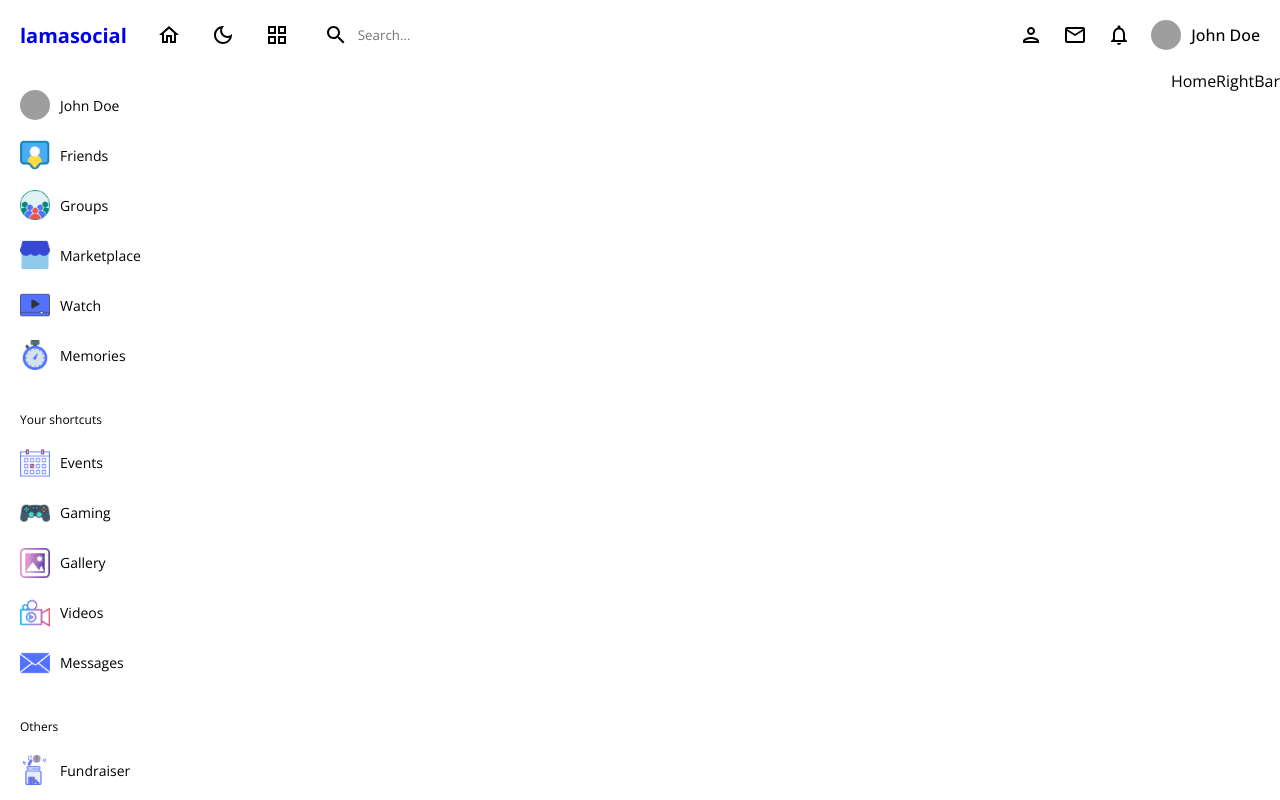
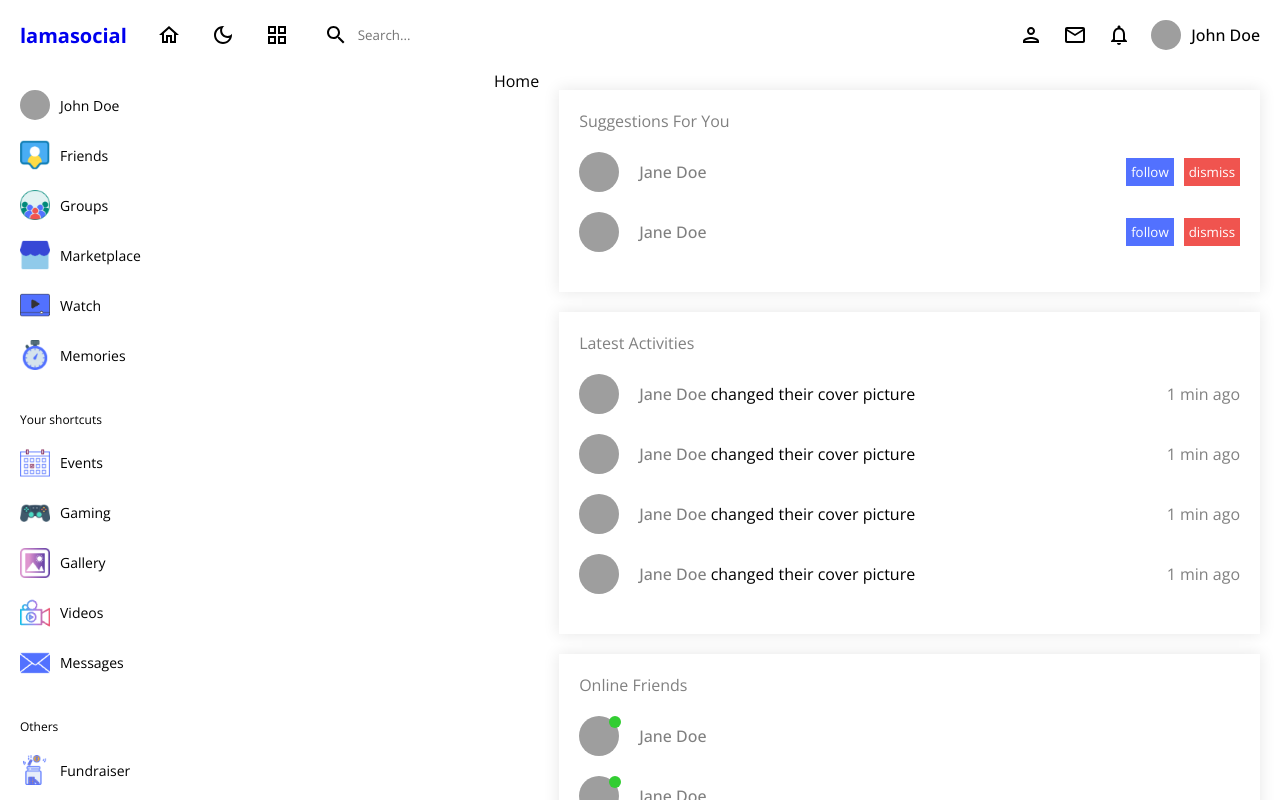
Before and after one commit to alexangria1992/social-media-app, a React (Vite) app in the folder client/: page / in a window 1280 px wide. Built offline with nearby package versions, Linux system fonts and the light colour scheme; grey boxes are pictures that could not be loaded.

Commit message:
Right Bar

```diff
--- a/client/src/components/rightBar/RightBar.jsx
+++ b/client/src/components/rightBar/RightBar.jsx
@@ -1,6 +1,204 @@
 import "./RightBar.scss";
 const RightBar = () => {
-  return <div>RightBar</div>;
+  return (
+    <div className="rightBar">
+      <div className="container">
+        <div className="item">
+          <span>Suggestions For You</span>
+          <div className="user">
+            <div className="userInfo">
+              <img
+                src="https://images.pexels.com/photos/4881619/pexels-photo-4881619.jpeg?auto=compress&cs=tinysrgb&w=1600"
+                alt=""
+              />
+              <span>Jane Doe</span>
+            </div>
+            <div className="buttons">
+              <button>follow</button>
+              <button>dismiss</button>
+            </div>
+          </div>
+          <div className="user">
+            <div className="userInfo">
+              <img
+                src="https://images.pexels.com/photos/4881619/pexels-photo-4881619.jpeg?auto=compress&cs=tinysrgb&w=1600"
+                alt=""
+              />
+              <span>Jane Doe</span>
+            </div>
+            <div className="buttons">
+              <button>follow</button>
+              <button>dismiss</button>
+            </div>
+          </div>
+        </div>
+        <div className="item">
+          <span>Latest Activities</span>
+          <div className="user">
+            <div className="userInfo">
+              <img
+                src="https://images.pexels.com/photos/4881619/pexels-photo-4881619.jpeg?auto=compress&cs=tinysrgb&w=1600"
+                alt=""
+              />
+              <p>
+                <span>Jane Doe</span> changed their cover picture
+              </p>
+            </div>
+            <span>1 min ago</span>
+          </div>
+          <div className="user">
+            <div className="userInfo">
+              <img
+                src="https://images.pexels.com/photos/4881619/pexels-photo-4881619.jpeg?auto=compress&cs=tinysrgb&w=1600"
+                alt=""
+              />
+              <p>
+                <span>Jane Doe</span> changed their cover picture
+              </p>
+            </div>
+            <span>1 min ago</span>
+          </div>
+          <div className="user">
+            <div className="userInfo">
+              <img
+                src="https://images.pexels.com/photos/4881619/pexels-photo-4881619.jpeg?auto=compress&cs=tinysrgb&w=1600"
+                alt=""
+              />
+              <p>
+                <span>Jane Doe</span> changed their cover picture
+              </p>
+            </div>
+            <span>1 min ago</span>
+          </div>
+          <div className="user">
+            <div className="userInfo">
+              <img
+                src="https://images.pexels.com/photos/4881619/pexels-photo-4881619.jpeg?auto=compress&cs=tinysrgb&w=1600"
+                alt=""
+              />
+              <p>
+                <span>Jane Doe</span> changed their cover picture
+              </p>
+            </div>
+            <span>1 min ago</span>
+          </div>
+        </div>
+        <div className="item">
+          <span>Online Friends</span>
+          <div className="user">
+            <div className="userInfo">
+              <img
+                src="https://images.pexels.com/photos/4881619/pexels-photo-4881619.jpeg?auto=compress&cs=tinysrgb&w=1600"
+                alt=""
+              />
+              <div className="online" />
+              <span>Jane Doe</span>
+            </div>
+          </div>
+          <div className="user">
+            <div className="userInfo">
+              <img
+                src="https://images.pexels.com/photos/4881619/pexels-photo-4881619.jpeg?auto=compress&cs=tinysrgb&w=1600"
+                alt=""
+              />
+              <div className="online" />
+              <span>Jane Doe</span>
+            </div>
+          </div>
+          <div className="user">
+            <div className="userInfo">
+              <img
+                src="https://images.pexels.com/photos/4881619/pexels-photo-4881619.jpeg?auto=compress&cs=tinysrgb&w=1600"
+                alt=""
+              />
+              <div className="online" />
+              <span>Jane Doe</span>
+            </div>
+          </div>
+          <div className="user">
+            <div className="userInfo">
+              <img
+                src="https://images.pexels.com/photos/4881619/pexels-photo-4881619.jpeg?auto=compress&cs=tinysrgb&w=1600"
+                alt=""
+              />
+              <div className="online" />
+              <span>Jane Doe</span>
+            </div>
+          </div>
+          <div className="user">
+            <div className="userInfo">
+              <img
+                src="https://images.pexels.com/photos/4881619/pexels-photo-4881619.jpeg?auto=compress&cs=tinysrgb&w=1600"
+                alt=""
+              />
+              <div className="online" />
+              <span>Jane Doe</span>
+            </div>
+          </div>
+          <div className="user">
+            <div className="userInfo">
+              <img
+                src="https://images.pexels.com/photos/4881619/pexels-photo-4881619.jpeg?auto=compress&cs=tinysrgb&w=1600"
+                alt=""
+              />
+              <div className="online" />
+              <span>Jane Doe</span>
+            </div>
+          </div>
+          <div className="user">
+            <div className="userInfo">
+              <img
+                src="https://images.pexels.com/photos/4881619/pexels-photo-4881619.jpeg?auto=compress&cs=tinysrgb&w=1600"
+                alt=""
+              />
+              <div className="online" />
+              <span>Jane Doe</span>
+            </div>
+          </div>
+          <div className="user">
+            <div className="userInfo">
+              <img
+                src="https://images.pexels.com/photos/4881619/pexels-photo-4881619.jpeg?auto=compress&cs=tinysrgb&w=1600"
+                alt=""
+              />
+              <div className="online" />
+              <span>Jane Doe</span>
+            </div>
+          </div>
+          <div className="user">
+            <div className="userInfo">
+              <img
+                src="https://images.pexels.com/photos/4881619/pexels-photo-4881619.jpeg?auto=compress&cs=tinysrgb&w=1600"
+                alt=""
+              />
+              <div className="online" />
+              <span>Jane Doe</span>
+            </div>
+          </div>
+          <div className="user">
+            <div className="userInfo">
+              <img
+                src="https://images.pexels.com/photos/4881619/pexels-photo-4881619.jpeg?auto=compress&cs=tinysrgb&w=1600"
+                alt=""
+              />
+              <div className="online" />
+              <span>Jane Doe</span>
+            </div>
+          </div>
+          <div className="user">
+            <div className="userInfo">
+              <img
+                src="https://images.pexels.com/photos/4881619/pexels-photo-4881619.jpeg?auto=compress&cs=tinysrgb&w=1600"
+                alt=""
+              />
+              <div className="online" />
+              <span>Jane Doe</span>
+            </div>
+          </div>
+        </div>
+      </div>
+    </div>
+  );
 };
 
 export default RightBar;
--- a/client/src/components/rightBar/RightBar.scss
+++ b/client/src/components/rightBar/RightBar.scss
@@ -0,0 +1,90 @@
+.rightBar {
+  flex: 3;
+  position: sticky;
+  top: 70px;
+  height: calc(100vh - 70px);
+  overflow: scroll;
+  background-color: themed("bgSoft");
+
+  &::-webkit-scrollbar {
+    display: none;
+  }
+
+  .container {
+    padding: 20px;
+
+    .item {
+      -webkit-box-shadow: 0px 0px 15px 1px rgba(0, 0, 0, 0.09);
+      -moz-box-shadow: 0px 0px 15px 1px rgba(0, 0, 0, 0.09);
+      box-shadow: 0px 0px 15px 1px rgba(0, 0, 0, 0.09);
+      padding: 20px;
+      margin-bottom: 20px;
+      background-color: themed("bg");
+
+      span {
+        color: gray;
+      }
+
+      .user {
+        display: flex;
+        align-items: center;
+        justify-content: space-between;
+        margin: 20px 0px;
+
+        .userInfo {
+          display: flex;
+          align-items: center;
+          gap: 20px;
+          position: relative;
+
+          img {
+            width: 40px;
+            height: 40px;
+            border-radius: 50%;
+            object-fit: cover;
+          }
+
+          .online {
+            width: 12px;
+            height: 12px;
+            border-radius: 50%;
+            background-color: limegreen;
+            position: absolute;
+            top: 0;
+            left: 30px;
+          }
+
+          p {
+            color: themed("textColorSoft");
+          }
+
+          span {
+            font-weight: 500;
+            color: themed("textColor");
+          }
+        }
+
+        .buttons {
+          display: flex;
+          align-items: center;
+          gap: 10px;
+
+          button {
+            border: none;
+            padding: 5px;
+            color: white;
+            cursor: pointer;
+
+            &:first-child {
+              background-color: #5271ff;
+            }
+
+            &:last-child {
+              background-color: #f0544f;
+            }
+          }
+        }
+      }
+    }
+  }
+}
```
